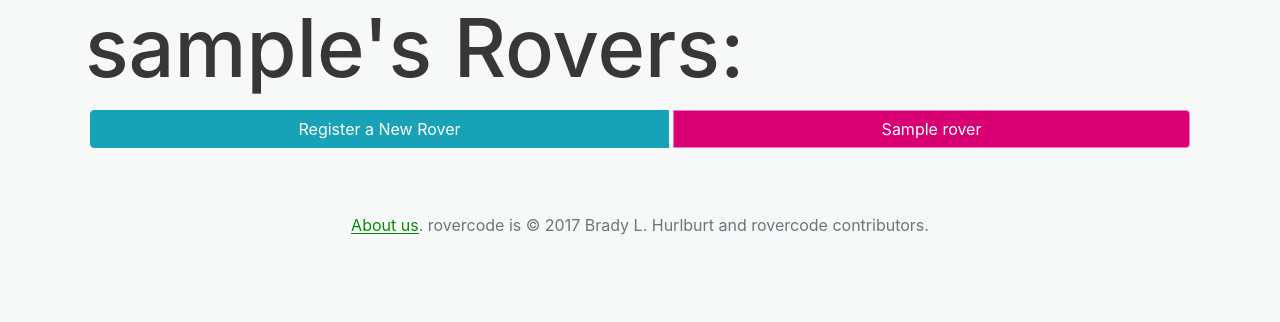
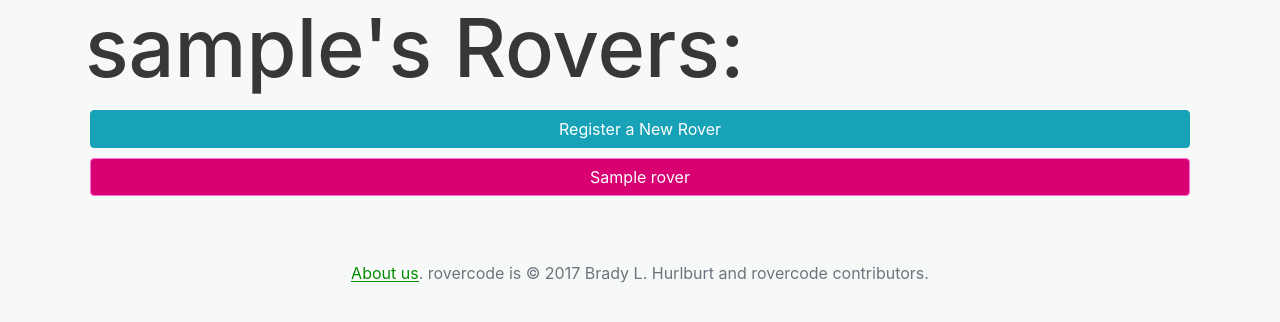
Before and after one commit to rovercode/rovercode-web, a Django app: page /mission-control/rover-list/ in a window 1280 px wide. Shown: the part 46-368 px from the top of the page. Run offline with Django 3.2, Linux system fonts and the light colour scheme; a user stored in the database is signed in; tables that the repository leaves empty hold one stand-in row (values such as "Sample post"); parts of the project's set-up code (start-up, migrations or seed data) failed here and were passed over; some libraries are stand-ins or nearby versions.

Commit message:
Moves register rover button to its own row.
Also does a little cleaning in other files.

```diff
--- a/mission_control/templates/rover_list.html
+++ b/mission_control/templates/rover_list.html
@@ -16,10 +16,14 @@
     </div>
   </div>
   <div class="row">
-    <div class="col-md-12 btn-group" id="bds">
+    <div class="col-md-12 btn-group">
       <button class="btn btn-large btn-info" onclick="location.href = '{% url 'mission-control:rover_new' %}';">
         Register a New Rover
       </button>
+    </div>
+  </div>
+  <div class="row">
+    <div class="col-md-12 btn-group" id="bds">
       {% for rover in rover_list %}
         <button class="btn btn-primary" onclick="location.href = '{% url 'mission-control:rover_settings' pk=rover.pk %}';">
           {{ rover.name }}
--- a/mission_control/views.py
+++ b/mission_control/views.py
@@ -42,7 +42,7 @@ def rover_settings(request, pk=None):
     if pk:
         rover = get_object_or_404(Rover, owner=request.user, pk=pk)
     else:
-        rover = Rover(owner=request.user, pk=pk)
+        rover = Rover(owner=request.user)
     if request.method == 'POST':
         form = RoverForm(instance=rover, data=request.POST)
 
```
Also changed, not shown: mission_control/tests/test_views.py (+1 -1 lines).
